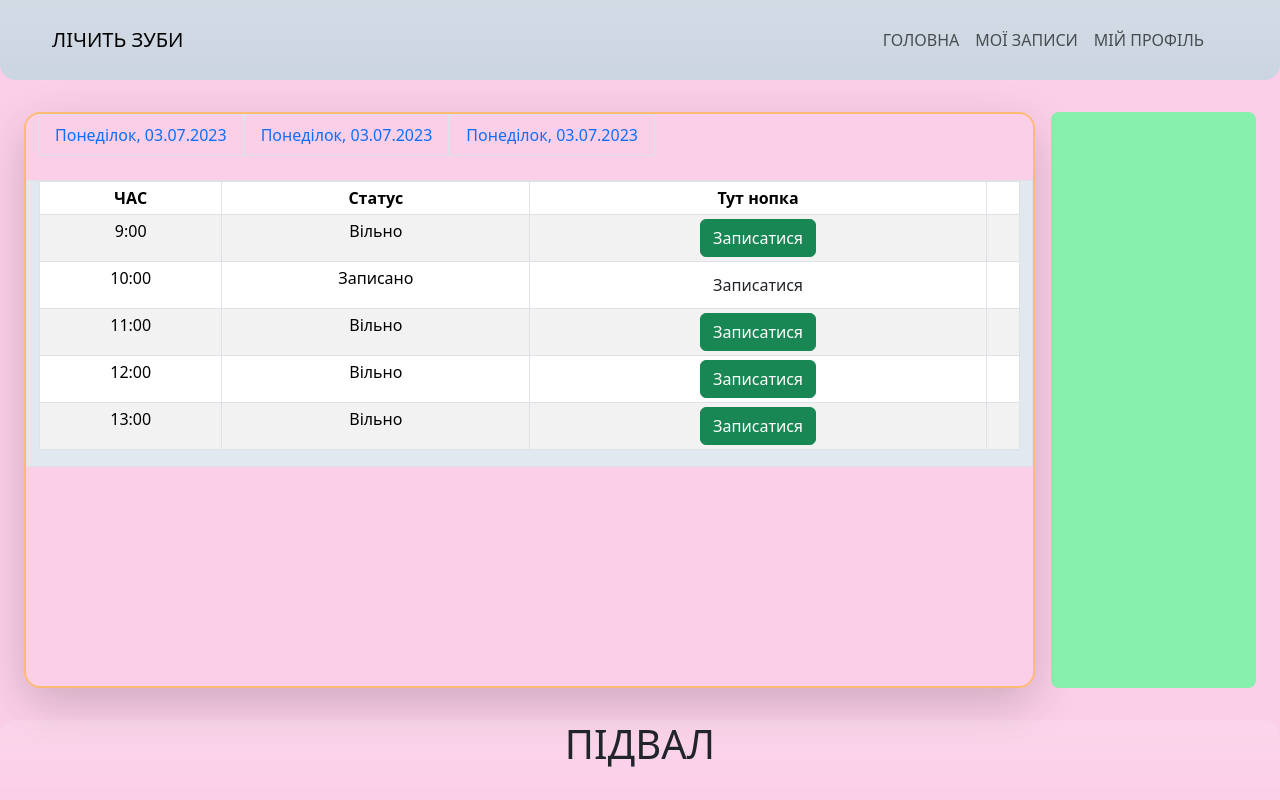
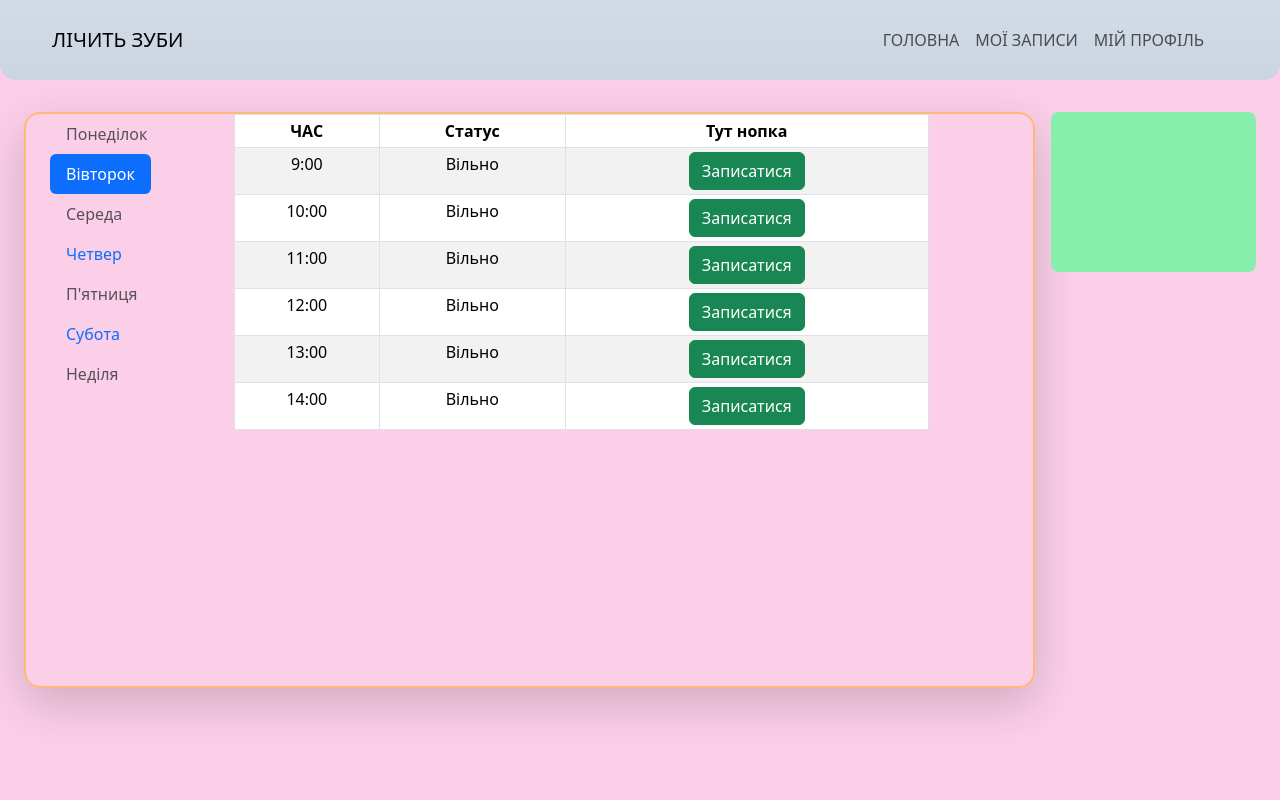
Before and after one commit to VladGrushevoi/learning-typescript, a React (Vite) app in the folder e-journal/: page / in a window 1280 px wide. Built offline with nearby package versions, Linux system fonts and the light colour scheme.

Commit message:
use tab for display information

```diff
--- a/e-journal/src/App.tsx
+++ b/e-journal/src/App.tsx
@@ -2,7 +2,6 @@ import { Container } from 'react-bootstrap'
 import './App.css'
 import { MainPage } from './components/pages/MainPage/MainPage'
 import { Header } from './components/header/Header'
-import { Footer } from './components/footer/Footer'
 
 function App() {
 
@@ -11,7 +10,7 @@ function App() {
       <Container className='h-full bg-pink-200 min-h-screen' fluid>
         <Header />
         <MainPage />
-        <Footer />
+        {/* <Footer /> */}
       </Container>
     </>
   )
--- a/e-journal/src/components/bottons/DateButton.tsx
+++ b/e-journal/src/components/bottons/DateButton.tsx
@@ -1,13 +1,26 @@
 import { Nav } from "react-bootstrap"
+import { DayInfoType } from "../../types/dayInfoType"
+interface DateButtonProps {
+    days: DayInfoType[],
+}
 
-export const DateButton = () => {
+
+
+export const DateButton = ({ days }: DateButtonProps) => {
 
     return (
         <>
-                <Nav.Link className="border hover:bg-green-300">
-                Понеділок, 03.07.2023
-                    {/* <Button className="flex-wrap w-24">Понеділок, 03.07.2023</Button> */}
-                </Nav.Link>
+            {
+                days.map(item => {
+                    return (
+                        <>
+                            <Nav.Item key={Math.random()}>
+                                <Nav.Link eventKey={item.day} disabled={item.times.length === 0 ? true : false}>{item.day}</Nav.Link>
+                            </Nav.Item>
+                        </>
+                    )
+                })
+            }
         </>
     )
 }
--- /dev/null
+++ b/e-journal/src/components/dayInfoTable/DayInfoTable.tsx
@@ -0,0 +1,49 @@
+import { Button, Tab, Table } from "react-bootstrap"
+import { DayInfoType } from "../../types/dayInfoType"
+
+interface DayInfoTableProps {
+    data: DayInfoType[]
+}
+
+export const DayInfoTable = ({ data }: DayInfoTableProps) => {
+
+    return (
+        <>
+            {
+                data.map(item => {
+
+                    return (
+                        <>
+                            <Tab.Pane eventKey={item.day} key={Math.random()} >
+                                <Table  className="text-center" striped bordered hover size="sm">
+                                    <thead >
+                                        <tr >
+                                            <th >ЧАС</th>
+                                            <th >Статус</th>
+                                            <th >Тут нопка</th>
+                                        </tr>
+                                    </thead>
+                                    <tbody >
+                                        {
+                                            item.times.map(item => {
+                                                return (
+                                                    <>
+                                                        <tr key={Math.random()}>
+                                                            <td >{item}</td>
+                                                            <td >Вільно</td>
+                                                            <td ><Button key={Math.random()} variant="success">Записатися</Button></td>
+                                                        </tr>
+                                                    </>
+                                                )
+                                            })
+                                        }
+                                    </tbody>
+                                </Table>
+                            </Tab.Pane>
+                        </>
+                    )
+                })
+            }
+        </>
+    )
+}
--- a/e-journal/src/components/pages/MainPage/MainPage.tsx
+++ b/e-journal/src/components/pages/MainPage/MainPage.tsx
@@ -1,5 +1,7 @@
-import { Button, Col, Nav, Row, Table } from "react-bootstrap"
+import { Col, Nav, Row, Tab } from "react-bootstrap"
+import { WorkDays } from "../../../fake-data/work-days"
 import { DateButton } from "../../bottons/DateButton"
+import { DayInfoTable } from "../../dayInfoTable/DayInfoTable"
 
 export const MainPage = () => {
 
@@ -7,65 +9,24 @@ export const MainPage = () => {
         <>
             <Row className=' px-6 py-8 text-center gap-3 h-[80vh]'>
                 <Col className='border-2 rounded-2xl border-orange-300 shadow-lg'>
-                    <Row className="gap-4">
-                        <Col className="">
-                            <Nav className="md:flex-row sm:flex-row">
-                                <DateButton />
-                                <DateButton />
-                                <DateButton />
-                                {/* <DateButton />
-                                <DateButton />
-                                <DateButton />
-                                <DateButton /> */}
-                            </Nav>
-                        </Col>
-                        <Col sm={12} md={12} xs={12} lg={12} className="border bg-slate-200">
-                            <Table className="text-center" striped bordered hover size="sm">
-                                <thead>
-                                    <tr>
-                                        <th>ЧАС</th>
-                                        <th>Статус</th>
-                                        <th>Тут нопка</th>
-                                        <th></th>
-                                    </tr>
-                                </thead>
-                                <tbody>
-                                    <tr>
-                                        <td>9:00</td>
-                                        <td>Вільно</td>
-                                        <td><Button variant="success">Записатися</Button></td>
-                                        <td></td>
-                                    </tr>
-                                    <tr>
-                                        <td>10:00</td>
-                                        <td>Записано</td>
-                                        <td><Button variant="error">Записатися</Button></td>
-                                        <td></td>
-                                    </tr>
-                                    <tr>
-                                        <td>11:00</td>
-                                        <td>Вільно</td>
-                                        <td><Button variant="success">Записатися</Button></td>
-                                        <td></td>
-                                    </tr>
-                                    <tr>
-                                        <td>12:00</td>
-                                        <td>Вільно</td>
-                                        <td><Button variant="success">Записатися</Button></td>
-                                        <td></td>
-                                    </tr>
-                                    <tr>
-                                        <td>13:00</td>
-                                        <td>Вільно</td>
-                                        <td><Button variant="success">Записатися</Button></td>
-                                        <td></td>
-                                    </tr>
-                                </tbody>
-                            </Table>
-                        </Col>
+                    <Row className="">
+                        <Tab.Container defaultActiveKey={WorkDays.filter(item => item.times.length !== 0)[0].day}>
+                            <Row className="gap-4 px-4">
+                                <Col sm={2} md={2}>
+                                    <Nav variant="pills" className="flex items-center" key={Math.random()}>
+                                        <DateButton  days={WorkDays}/>
+                                    </Nav>
+                                </Col>
+                                <Col sm={9} className="">
+                                    <Tab.Content>
+                                        <DayInfoTable data={WorkDays}/>
+                                    </Tab.Content>
+                                </Col>
+                            </Row>
+                        </Tab.Container>
                     </Row>
                 </Col>
-                <Col lg={2} className='bg-green-300 rounded-lg'>
+                <Col lg={2} className='bg-green-300 rounded-lg h-[20vh]'>
                 </Col>
             </Row>
         </>
--- /dev/null
+++ b/e-journal/src/fake-data/work-days.tsx
@@ -0,0 +1,30 @@
+export const WorkDays = [
+    {
+        day: "Понеділок",
+        times: [],
+    },
+    {
+        day: "Вівторок",
+        times: ["9:00", "10:00", "11:00", "12:00", "13:00", "14:00"],
+    },
+    {
+        day: "Середа",
+        times: [],
+    },
+    {
+        day: "Четвер",
+        times: ["9:00", "10:00", "11:00", "12:00", "13:00", "14:00"],
+    },
+    {
+        day: "П'ятниця",
+        times: [],
+    },
+    {
+        day: "Субота",
+        times: ["9:00", "10:00", "11:00", "12:00", "13:00", "14:00"],
+    },
+    {
+        day: "Неділя",
+        times: [],
+    }
+]
--- /dev/null
+++ b/e-journal/src/types/dayInfoType.tsx
@@ -0,0 +1,4 @@
+export interface DayInfoType {
+    day: string,
+    times: string[]
+}
```
